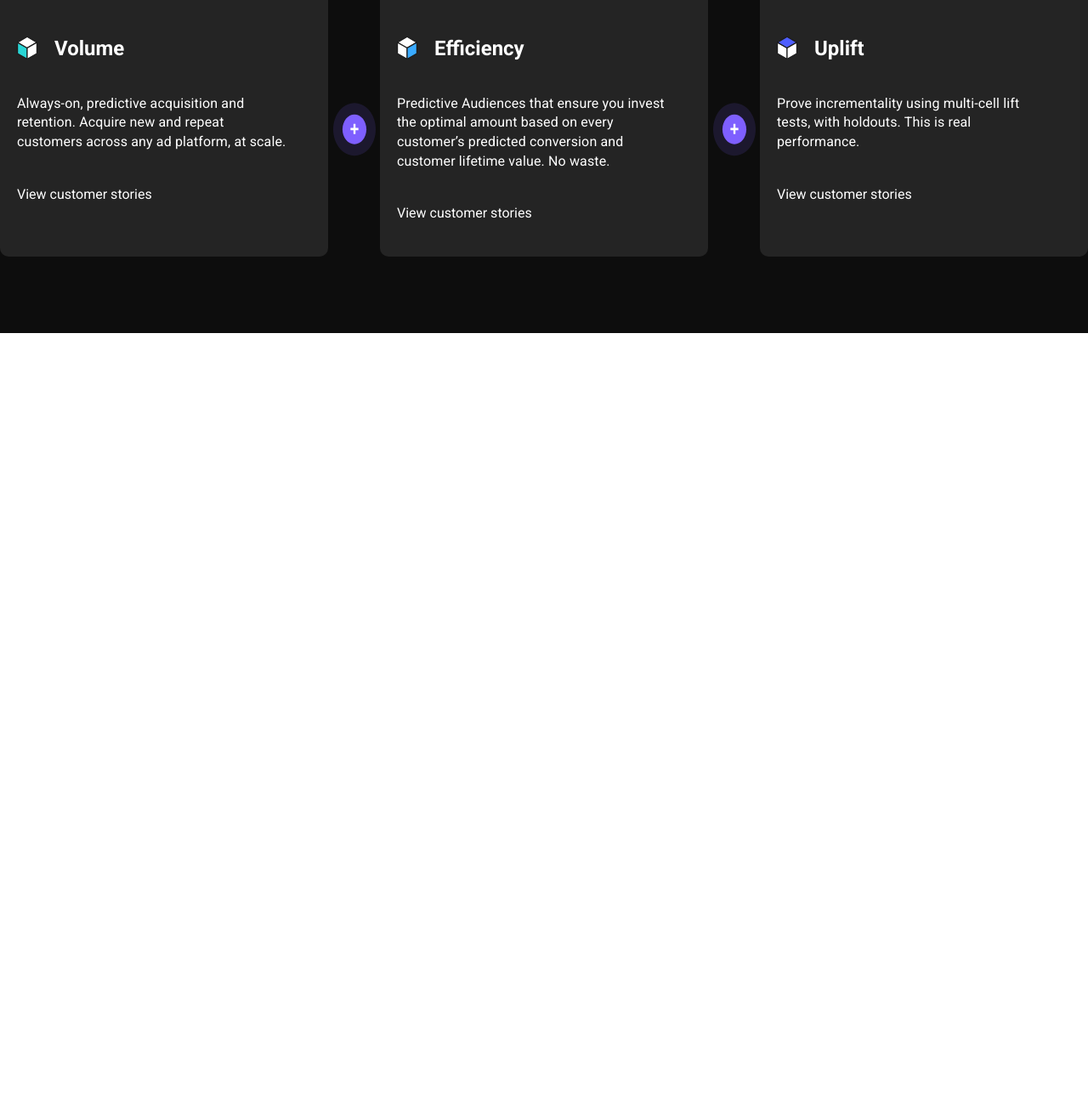
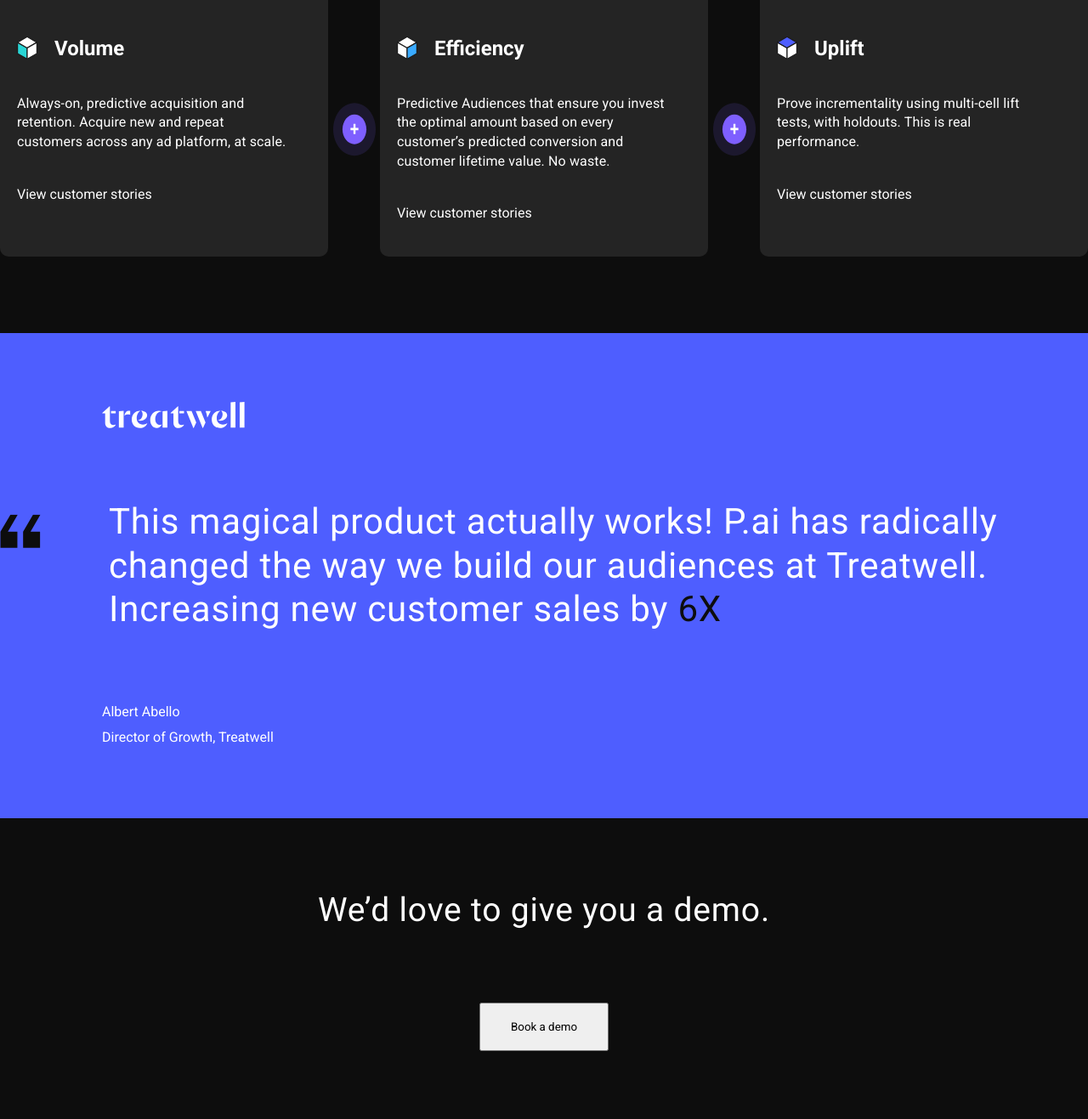
Before and after one commit to Xasanboy0916/P.ai, a plain HTML site: page index.html in a window 1280 px wide. Shown: the part 3912-5229 px from the top of the page at 85% size. Before the commit the page ends 4304 px from the top, so only its background shows below. Drawn offline with Linux system fonts and the light colour scheme.

Commit message:
feat: added new section

```diff
--- a/Css/main.css
+++ b/Css/main.css
@@ -211,3 +211,56 @@ li {
   line-height: 22.61px;
   letter-spacing: 0.14px;
 }
+/* magical section styles */
+.magical {
+  background-color: #4e5eff;
+  color: #fff;
+}
+.magical__wrapper {
+  padding: 80px 0;
+}
+.magical__top {
+  margin-left: 120px;
+}
+.magical__medium {
+  padding: 80px 0;
+  display: flex;
+  gap: 80px;
+  text-align: start;
+}
+.magical__p {
+  font-size: 42px;
+  font-weight: 400;
+  line-height: 51.65px;
+  letter-spacing: 0.81px;
+}
+.img-1 {
+  padding-bottom: 80px;
+}
+.x {
+  color: #0d0d0d;
+}
+.magical__bottom {
+  margin-left: 120px;
+  line-height: 30px;
+}
+/* button section styles */
+.button {
+  background-color: #0d0d0d;
+  color: #fff;
+}
+.button__wrapper {
+  text-align: center;
+  padding: 80px 0;
+}
+.btn__title {
+  font-size: 39px;
+  font-weight: 400;
+  line-height: 57.01px;
+  letter-spacing: 0.81px;
+}
+.btn {
+  margin-top: 80px;
+  width: 152px;
+  height: 57px;
+}
--- a/index.html
+++ b/index.html
@@ -201,5 +201,42 @@
       </div>
     </section>
     <!-- Valume section ends -->
+    <!-- Magical section started -->
+    <section class="magical">
+      <div class="container">
+        <div class="magical__wrapper">
+          <div class="magical__top">
+            <img src="./Images/magical img.svg" alt="magical img" />
+          </div>
+          <div class="magical__medium">
+            <img
+              class="img-1"
+              src="./Images/Quotation mark.svg"
+              alt="Quotation mark"
+            />
+            <p class="magical__p">
+              This magical product actually works! P.ai has radically changed
+              the way we build our audiences at Treatwell. Increasing new
+              customer sales by <span class="x">6X</span>
+            </p>
+          </div>
+          <div class="magical__bottom">
+            <p class="magical__name">Albert Abello</p>
+            <p class="magical__from">Director of Growth, Treatwell</p>
+          </div>
+        </div>
+      </div>
+    </section>
+    <!-- Magical section ends -->
+    <!-- button section sterted -->
+    <section class="button">
+      <div class="container">
+        <div class="button__wrapper">
+          <h2 class="btn__title">We’d love to give you a demo.</h2>
+          <button class="btn">Book a demo</button>
+        </div>
+      </div>
+    </section>
+    <!-- button section ends -->
   </body>
 </html>
```
Also changed, not shown: Images/Quotation mark.svg (added), Images/magical img.svg (added).
